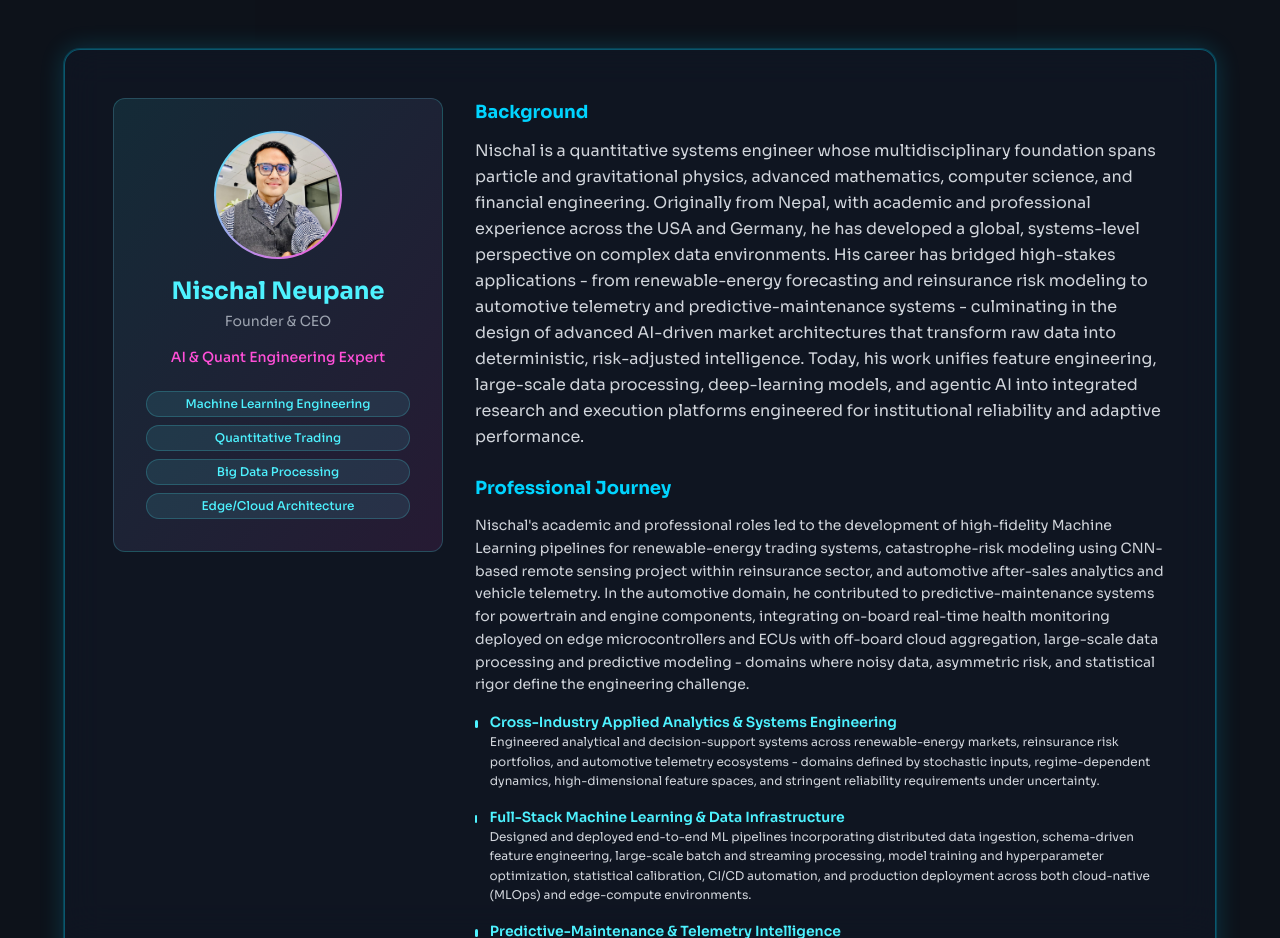
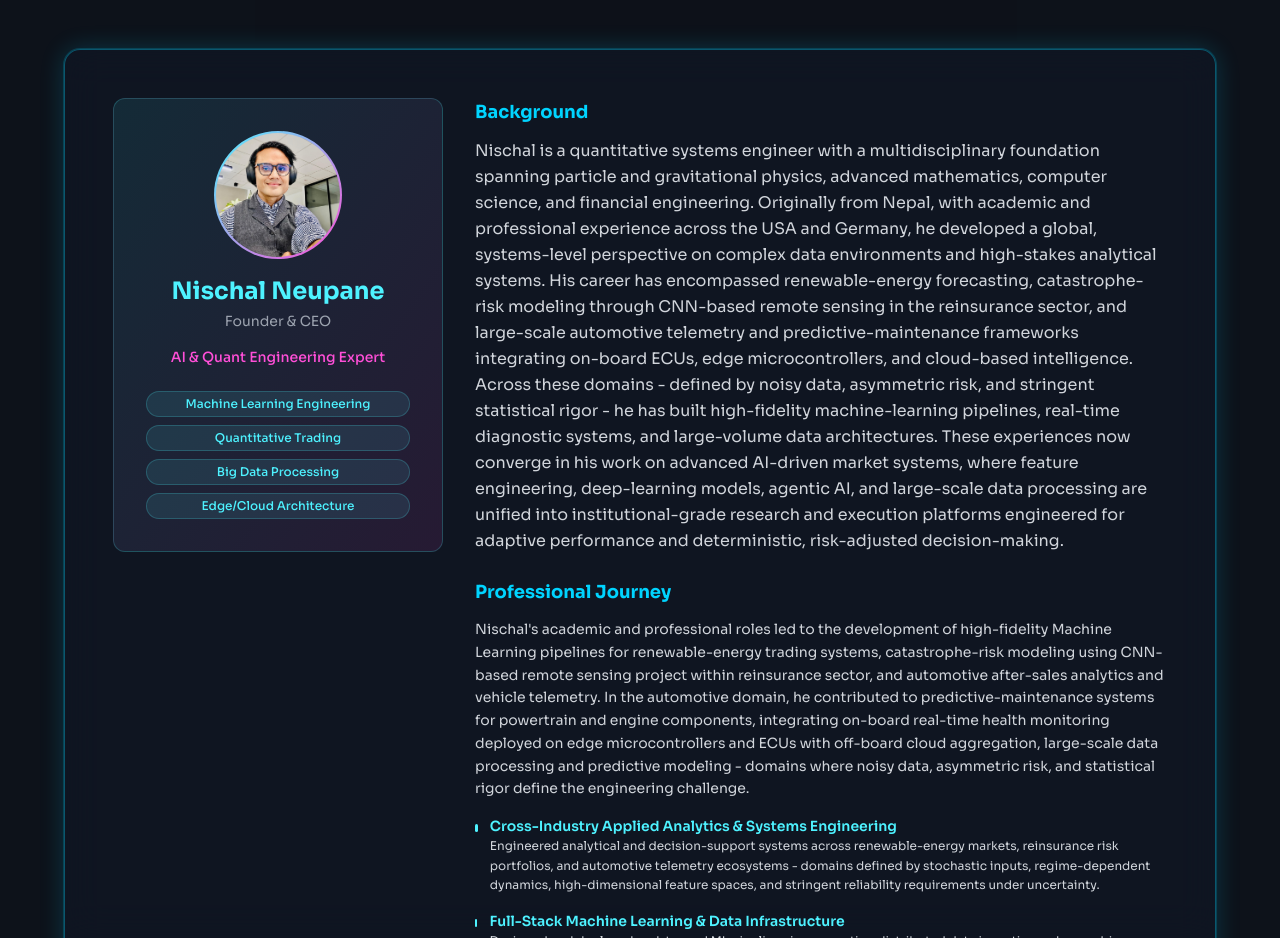
Before and after one commit to nneupane1/quant_website, a Next.js app: page / in a window 1280 px wide. Shown: the part 5040-5978 px from the top of the page. Built offline with nearby package versions, Linux system fonts and the light colour scheme.

Commit message:
Update CEO background paragraph

```diff
--- a/components/sections/TeamSection.jsx
+++ b/components/sections/TeamSection.jsx
@@ -10,7 +10,7 @@ export const TeamSection = () => {
       name: 'Nischal Neupane',
       title: 'AI & Quant Engineering Expert',
       bio:
-        "Nischal is a quantitative systems engineer whose multidisciplinary foundation spans particle and gravitational physics, advanced mathematics, computer science, and financial engineering. Originally from Nepal, with academic and professional experience across the USA and Germany, he has developed a global, systems-level perspective on complex data environments. His career has bridged high-stakes applications - from renewable-energy forecasting and reinsurance risk modeling to automotive telemetry and predictive-maintenance systems - culminating in the design of advanced AI-driven market architectures that transform raw data into deterministic, risk-adjusted intelligence. Today, his work unifies feature engineering, large-scale data processing, deep-learning models, and agentic AI into integrated research and execution platforms engineered for institutional reliability and adaptive performance.",
+        "Nischal is a quantitative systems engineer with a multidisciplinary foundation spanning particle and gravitational physics, advanced mathematics, computer science, and financial engineering. Originally from Nepal, with academic and professional experience across the USA and Germany, he developed a global, systems-level perspective on complex data environments and high-stakes analytical systems. His career has encompassed renewable-energy forecasting, catastrophe-risk modeling through CNN-based remote sensing in the reinsurance sector, and large-scale automotive telemetry and predictive-maintenance frameworks integrating on-board ECUs, edge microcontrollers, and cloud-based intelligence. Across these domains - defined by noisy data, asymmetric risk, and stringent statistical rigor - he has built high-fidelity machine-learning pipelines, real-time diagnostic systems, and large-volume data architectures. These experiences now converge in his work on advanced AI-driven market systems, where feature engineering, deep-learning models, agentic AI, and large-scale data processing are unified into institutional-grade research and execution platforms engineered for adaptive performance and deterministic, risk-adjusted decision-making.",
       expertise: [
         'Machine Learning Engineering',
         'Quantitative Trading',
```
